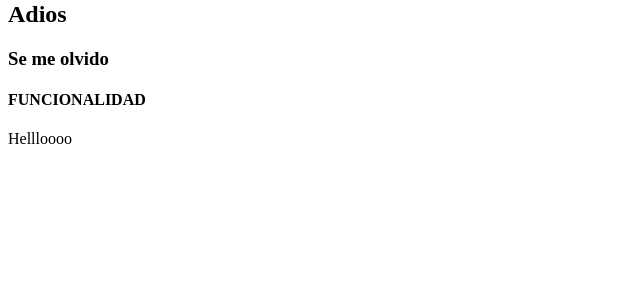
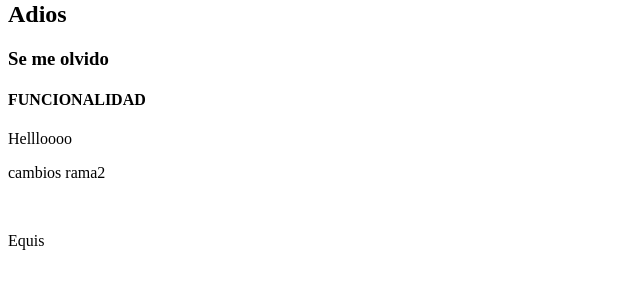
Before and after one commit to teresarico18/Practica, a plain HTML site: page index.html in a window 1280 px wide. Shown: the part 79-368 px from the top of the page, without its empty margins (0-640 px from the left). Drawn offline with Linux system fonts and the light colour scheme.

Commit message:
PUV 05: add p

```diff
--- a/index.html
+++ b/index.html
@@ -11,5 +11,8 @@
     <h3>Se me olvido</h3>
     <h4>FUNCIONALIDAD</h4>
     <p>Hellloooo</p>
+    <p>cambios rama2</p>
+    <br>
+    <p>Equis</p>
 </body>
 </html>
```
